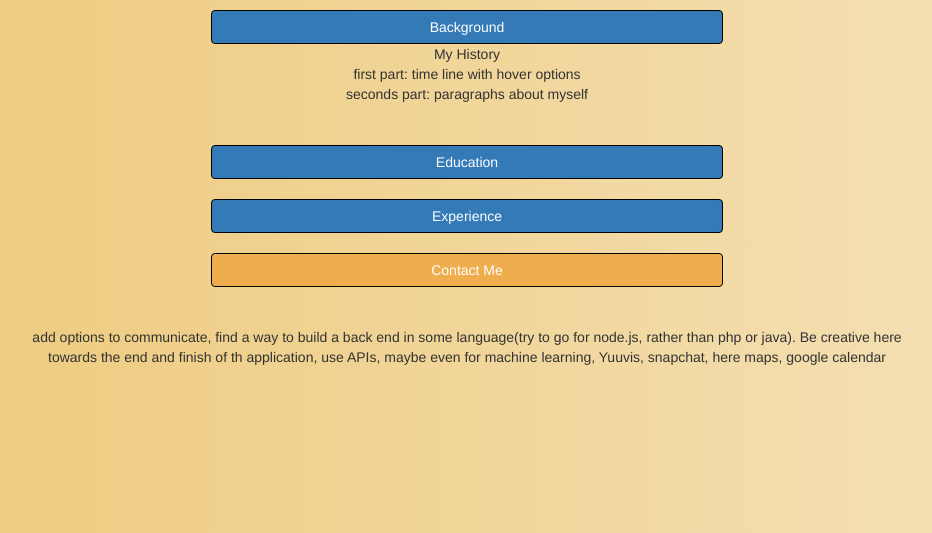
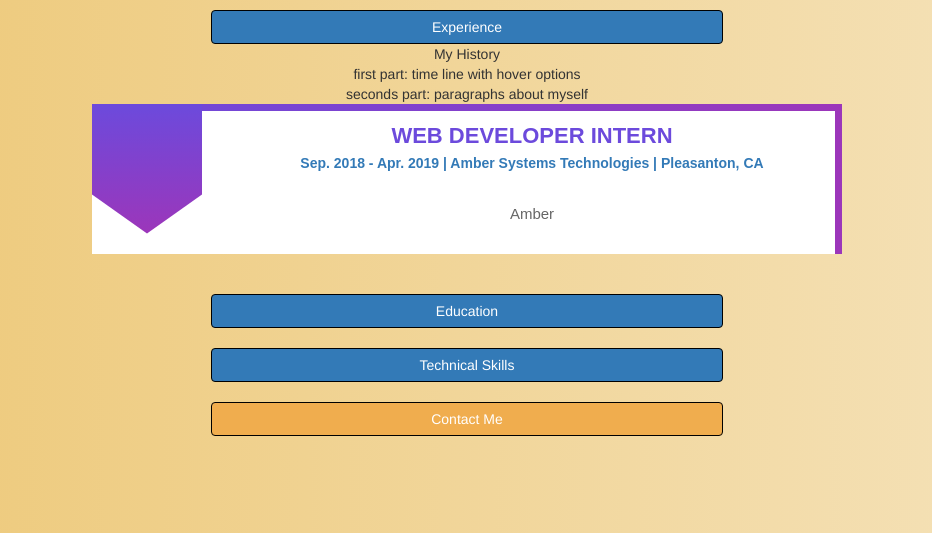
Before and after one commit to danshahaf/danshahaf.github.io, a PHP site: page /Shahaf.html in a window 1280 px wide, after a click on "Experience". Shown: the part 267-800 px from the top of the page, without its empty margins (173-1105 px from the left). Run offline with PHP 8.4, Linux system fonts and the light colour scheme.

Commit message:
finished education portion

```diff
--- a/Shahaf.html
+++ b/Shahaf.html
@@ -36,7 +36,7 @@
         </div>
 
         <!-- BACKGROUND Collapse-->
-        <button type = "button" class = " btn btn-primary" data-toggle = "collapse" data-target = "#history_div"> Background </button>
+        <button type = "button" class = " btn btn-primary" data-toggle = "collapse" data-target = "#history_div"> Experience </button>
         <div id = "history_div" class = "collapse info_div">
             My History<br>
             first part: time line with hover options<br>
@@ -46,7 +46,18 @@
                     <div class = "col-md-offset-2 col-md-8 col-sm-12">
                         <div class = "main-timeline">
                             <div class = "timeline">
-
+                                <a hred = "#" class = "timeline-content">
+                                    <div class = "timeline-icon">
+                                        <i class = "fa fa-users"></i>
+                                    </div>
+                                    <div class = "inner-content">
+                                        <h3 class = "title"> Web Developer Intern </h3>
+                                        <p> <strong> Sep. 2018 - Apr. 2019  |  Amber Systems Technologies  |  Pleasanton, CA </strong> </p> <br>
+                                        <p class = "description">
+                                            Amber
+                                        </p>
+                                    </div>
+                                </a>
                             </div>
                         </div>
                     </div>
@@ -59,14 +70,32 @@
         <!-- EDUCATION Collapse-->
         <button type = "button" class = " btn btn-primary" data-toggle = "collapse" data-target = "#education_div"> Education </button>
         <div id = "education_div" class = "collapse info_div">
-            <div class = "lpc" id = "lpc">
+            <div class = "lpc edu" id = "lpc">
                 <h3>Las Positas Class</h3>
+                <p> <strong> Livermore, CA | Jun. 2018  -  Present </strong> </p>
+                <p>
+                    Currently hold a GPA of 3.72 - Second Year Computer Science Student. <br>
+                    President of Chess Club, Vice President of Computer Science Club. <br>
+                    Director of Events in the Student Government Body. <br>
+                    Study lower division computer science.
+
+                </p>
             </div>
-            <div class = "ghs" id = "ghs">
+            <div class = "ghs edu" id = "ghs">
                 <h3>Granada High Shcool</h3>
+                <p> <strong> Livermore, CA | Aug. 2015  -  Jun. 2018 </strong> </p>
+                <p>
+                    Graduated with a GPA of 4.2, as an honors student.
+                    Focused on studying computer science and computational physics.
+                </p>
             </div>
-            <div class = "MOR" id = "MOR">
-                <h3>MOR High School</h3>
+            <div class = "MOR edu" id = "MOR">
+                <h3>MOR Middle School</h3>
+                <p> <strong> Modi'in, Israel | Aug. 2012  -  Jun. 2015 </strong> </p>
+                <p>
+                    Graduated the AMAT honors program with an average grade of 97% three years in a row. <br>
+                    Was destined to enter a software engineering program of the Israeli military.
+                </p>
             </div>
 
 
@@ -74,15 +103,15 @@
 
         <br><br>
         <!-- EXEPRIENCE & KNOWLEDGE Collapse-->
-        <button type = "button" class = " btn btn-primary" data-toggle = "collapse" data-target = "#knowledge_div"> Experience </button>
+        <button type = "button" class = " btn btn-primary" data-toggle = "collapse" data-target = "#knowledge_div"> Technical Skills </button>
         <div id = "knowledge_div" class = "collapse info_div">
-            <div class = "exp" id = "exp_div">
+            <!-- <div class = "exp" id = "exp_div">
                 <h2 class = "title"> <u>Experience</u> </h2>
 
-            </div>
+            </div> -->
 
             <div class = "kwnld" id = "knd_div">
-                <h2 class = "title"><u> Knowledge </u></h2>
+                <h2 class = "title"><u> Technical Knowledge & Skills </u></h2>
                 <div class = "front-end">
                     <h4> Front End </h4>
                     <ul class = "list-group">
@@ -126,10 +155,7 @@
         </div>
         <br><br><br>
 
-        <p>
-            add options to communicate, find a way to build a back end in some language(try to go for node.js, rather than php or java). Be creative here<br>
-            towards the end and finish of th application, use APIs, maybe even for machine learning, Yuuvis, snapchat, here maps, google calendar
-        </p>
+
         <br><br>
 
 
--- a/shahaf.css
+++ b/shahaf.css
@@ -12,9 +12,104 @@
 .back-end{float: right; width: 50% !important;}
 .logo-img{margin: 1% !important; padding: 0.5% !important; height: 9%; padding-top: 0%;}
 .sortBtn{width: 25% !important; margin: 3% !important;}
+.edu{margin-right: 15% !important; margin-left: 15% !important;}
 
 
 
 /* .exp{float:left; width: 20%; margin: 2px; padding: 2px; text-align: center !important;}
 .knwld{float:right; width: 20%; margin: 2px; padding: 2px; text-align: center !important;}
 #knowledge_div{text-align: center !important;} */
+
+/* timeline CSS */
+.main-timeline{ font-family: 'Nunito Sans', sans-serif; }
+.main-timeline .timeline-content{
+    background: linear-gradient(to right,#6C4ADC,#9C36BA);
+    padding: 20px 20px 20px 150px;
+    min-height: 150px;
+    display: block;
+    position: relative;
+    z-index: 1;
+}
+.main-timeline .timeline-content:hover{ text-decoration: none; }
+.main-timeline .timeline-content:before{
+    content: "";
+    background: #fff;
+    position: absolute;
+    top: 7px;
+    right: 7px;
+    left: 0;
+    bottom: 0;
+    z-index: -1;
+}
+.main-timeline .timeline-icon{
+    color: #fff;
+    background: linear-gradient(to bottom,#6C4ADC,#9C36BA);
+    font-size: 60px;
+    text-align: center;
+    line-height: 130px;
+    height: 130px;
+    width: 110px;
+    position: absolute;
+    top: 0;
+    left: 0;
+    -webkit-clip-path: polygon(100% 0, 100% 70%, 50% 100%, 0 70%, 0 0);
+    clip-path: polygon(100% 0, 100% 70%, 50% 100%, 0 70%, 0 0);
+}
+.main-timeline .title{
+    color: #6C4ADC;
+    font-size: 22px;
+    font-weight: 800;
+    text-transform: uppercase;
+    margin: 0 0 5px;
+}
+.main-timeline .description{
+    color: #666;
+    font-size: 15px;
+    margin: 0;
+}
+.main-timeline .timeline:nth-child(even) .timeline-content{
+    text-align: right;
+    padding: 20px 150px 20px 20px;
+}
+.main-timeline .timeline:nth-child(even) .timeline-content:before{
+    left: 7px;
+    right: 0;
+}
+.main-timeline .timeline:nth-child(even) .timeline-icon{
+    left: auto;
+    right: 0;
+}
+.main-timeline .timeline:nth-child(4n+2) .timeline-icon{
+    background: linear-gradient(to bottom,#9C36BA,#E81C7E);
+}
+.main-timeline .timeline:nth-child(4n+2) .timeline-content{
+    background: linear-gradient(to right,#E81C7E,#9C36BA);
+}
+.main-timeline .timeline:nth-child(4n+2) .title{ color: #9C36BA; }
+.main-timeline .timeline:nth-child(4n+3) .timeline-icon{
+    background: linear-gradient(to bottom,#E81C7E,#EE5167);
+}
+.main-timeline .timeline:nth-child(4n+3) .timeline-content{
+    background: linear-gradient(to right,#E81C7E,#EE5167);
+}
+.main-timeline .timeline:nth-child(4n+3) .title{ color: #E81C7E; }
+.main-timeline .timeline:nth-child(4n+4) .timeline-icon{
+    background: linear-gradient(to bottom,#EE5167,#FA964A);
+}
+.main-timeline .timeline:nth-child(4n+4) .timeline-content{
+    background: linear-gradient(to right,#FA964A,#EE5167);
+}
+.main-timeline .timeline:nth-child(4n+4) .title{ color: #EE5167; }
+@media screen and (max-width:576px){
+    .main-timeline .timeline-content{ padding: 90px 20px 20px 0; }
+    .main-timeline .timeline:nth-child(even) .timeline-content{ padding: 90px 0 20px 20px; }
+    .main-timeline .timeline-icon{
+        font-size: 40px;
+        line-height: 80px;
+        height: 80px;
+        width: 80px;
+    }
+    .main-timeline .title{ font-size: 18px; }
+}
+
+/* End timeline css */
```
